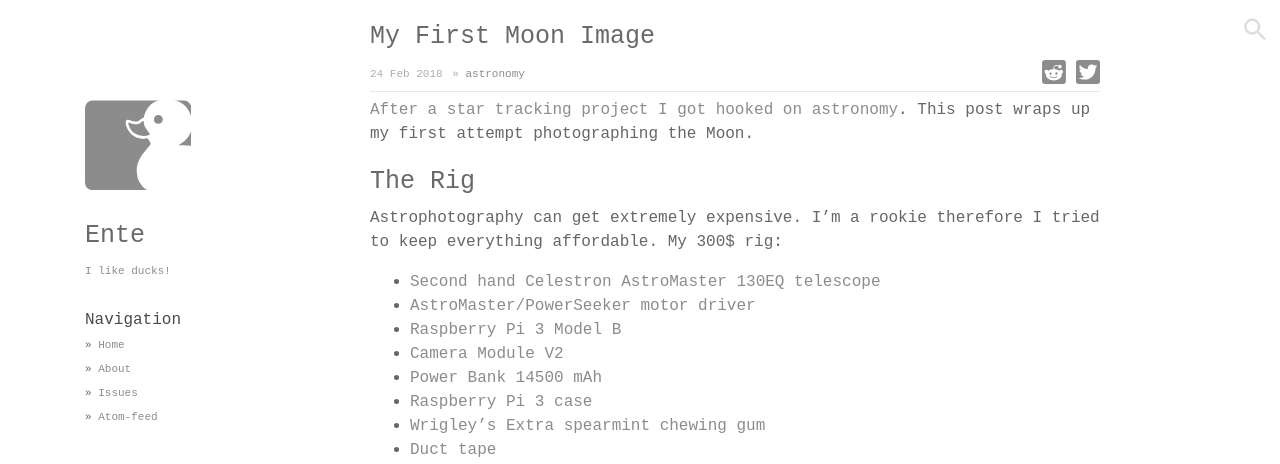
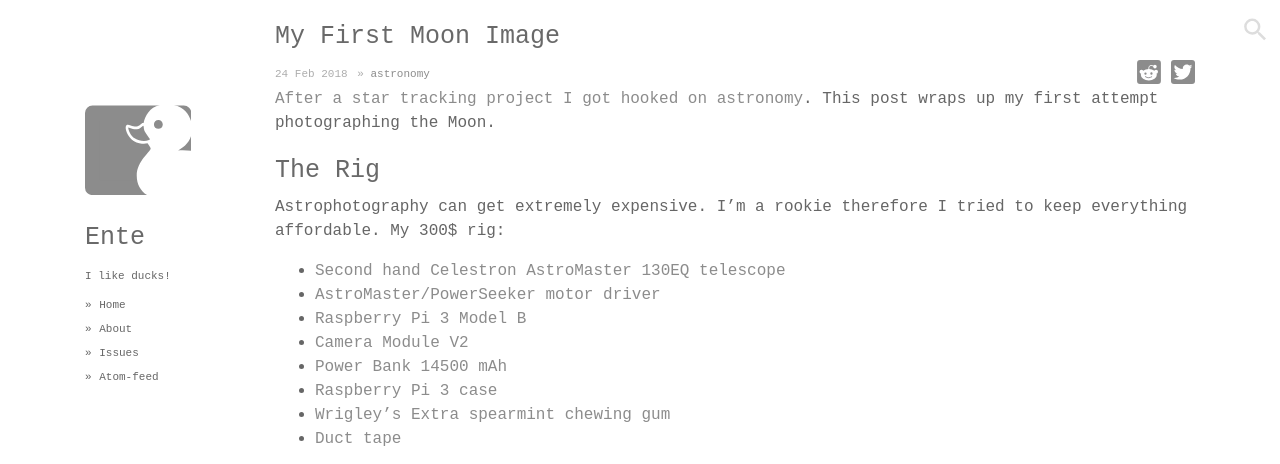
Before and after one commit to Enteee/duckpond.ch, a Jekyll site: the page built from _posts/2018-02-24-my-first-moon-image.md, in a window 1280 px wide, cut to the strip 0-464 px from the top of the page. Built offline with Jekyll 4.4.1, drawn with Linux system fonts in a browser that asks for light colours; comment, search, counter and statistics services are not loaded.

Commit message:
New layout

```diff
--- a/_config.yml
+++ b/_config.yml
@@ -13,7 +13,7 @@ urls:
     - text: Atom-feed
       url: /feed.xml
 url: "https://duckpond.ch"
-paginate: 5
+paginate: 20
 paginate_path: "/page:num/"
 markdown: kramdown
 host: localhost
--- a/_layouts/default.html
+++ b/_layouts/default.html
@@ -56,29 +56,31 @@
             <input type="text" placeholder="$   " class="super-search__input" id="js-super-search__input">
             <ul class="super-search__results" id="js-super-search__results"></ul>
         </div>
-        <!-- Navigation -->
         <div class="container">
             <div class="row">
-              <div class="col-sm-3">
-                  <a class="logo" href="/">
-                      {% include img/duck.svg %}
-                  </a>
-                  <h1 class="author-name">{{ site.author }}</h1>
-                  {% if site.about %}
-                  <div id="about">
-                      {{ site.about }}
-                  </div>
-                  {% endif %}
+              <!-- Navigation -->
+              <div class="col-sm-2">
+                  <nav class="nav flex-sm-column">
 
-                  <br />
-                  <strong>Navigation</strong><br />
-                      &raquo; <a href="/">Home</a> <br />
-                  {% for i in site.urls %}
-                      &raquo; <a class="about" href="{{ i.url }}">{{ i.text }}</a><br />
-                  {% endfor %}
+                      <div class="navbar-brand">
+                          <a class="logo" href="/">{% include img/duck.svg %}</a>
+                          <h1 class="author-name">{{ site.author }}</h1>
+                          <span class="nav-item">{{ site.about }}</span>
+                      </div>
+                      <div>
+                          <div class="nav-item">
+                              &raquo; <a class="nav-link navbar-toggler" href="/">Home</a>
+                          </div>
+                          {% for i in site.urls %}
+                          <div class="nav-item">
+                              &raquo; <a class="nav-link navbar-toggler" href="{{ i.url }}">{{ i.text }}</a>
+                          </div>
+                          {% endfor %}
+                      </div>
+                  </nav>
               </div>
 
-              <div class="col-sm-8 col-offset-1">
+              <div class="col-sm-10 content">
                   {{ content }}
 
                   <footer>
@@ -88,7 +90,7 @@
                       {% endif %}
 
                   </footer>
-              </div><!-- end /.col-sm-8 -->
+              </div><!-- end /.col- -->
             </div><!-- end /.row -->
         </div><!-- end /.container -->
 
--- a/index.html
+++ b/index.html
@@ -5,8 +5,7 @@ layout: default
 <div id="home">
     <h1>{{ site.title }}</h1>
     <hr />
-
-    <ol class="posts" start="{{ paginator.page | minus: 1 | times: paginator.per_page | times: -1 | plus: paginator.total_posts }}" reversed>
+    <ol class="posts" style="counter-reset: post_ctr {{ paginator.page | minus: 1 | times: paginator.per_page | times: -1 | plus: paginator.total_posts | plus: 1 }}" reversed>
     {% for post in paginator.posts %}
         <li>
             <span>
--- a/static/css/main.css
+++ b/static/css/main.css
@@ -148,17 +148,16 @@ a:hover {
 
 ol {
     padding: 0px;
-    counter-reset: ctr; /* update with javascript */
     display: table;
 }
 
 ol > li {
-    counter-increment: ctr -1;
+    counter-increment: post_ctr -1;
     display: table-row;
 }
 
 ol > li::before {
-    content: counter(ctr, upper-roman) ".";
+    content: counter(post_ctr, upper-roman) ".";
     display: table-cell;
     text-align: right;
 }
@@ -250,13 +249,13 @@ div#container {
  * ////////////////////
  */
 div.social-media {
+    height: 0px;
     float: right;
 }
 
 div.social-media svg {
     width: 1.5em;
     height: 1.5em;
-
 }
 
 /**
@@ -267,12 +266,6 @@ div.social-media svg {
 div.right {
     width: 500px;
     float: left;
-}
-
-div.content {
-    border-top: 1px solid #E6E6E6;
-    margin-top: 5px;
-    padding-top: 5px;
 }
 
 div.content pre {
@@ -328,45 +321,19 @@ div.right .post ul {
  * Left column aka nav bar formatting
  * ///////////////////////////////////
  */
-div.col-sm-3 {
+nav {
     margin-top: 100px;
+}
+
+nav .nav-item,
+nav .nav-link {
     font-size: 11px;
     color: #666;
+    padding: 0px;
 }
 
-div.col-sm-3 strong {
-    font-size: 16px;
-    color: #4A4A4A;
-    font-weight: normal;
-}
-
-div.col-sm-3 div#about {
-    margin-top: 10px;
-    color: #8C8C8C;
-}
-
-div.col-sm-3 img#about {
-    -webkit-border-radius: 150px;
-    margin-bottom: 10px;
-    margin-left: auto;
-    margin-right: auto;
-}
-
-.PageNavigation {
-    font-size: 14px;
-    display: block;
-    width: auto;
-    overflow: hidden;
-    margin: 0 auto;
-}
-
-.PageNavigation .next {
-    float: left;
-    text-align: right;
-}
-.PageNavigation .prev {
-    float: right;
-    text-align: left;
+nav .nav-link {
+    display: inline;
 }
 
 /**
--- a/static/js/main.js
+++ b/static/js/main.js
@@ -25,14 +25,4 @@ $(function(){
     }
   });
 
-  // reverse counted ol
-  $("ol[reversed='']").each(function(){
-      $(this).css(
-        'counter-reset',
-        'ctr ' + (
-          parseInt($(this).attr('start')) + 1
-        )
-      )
-  });
-
 });
```
Also changed, not shown: _layouts/posts_by_category.html (+2 -5 lines).
